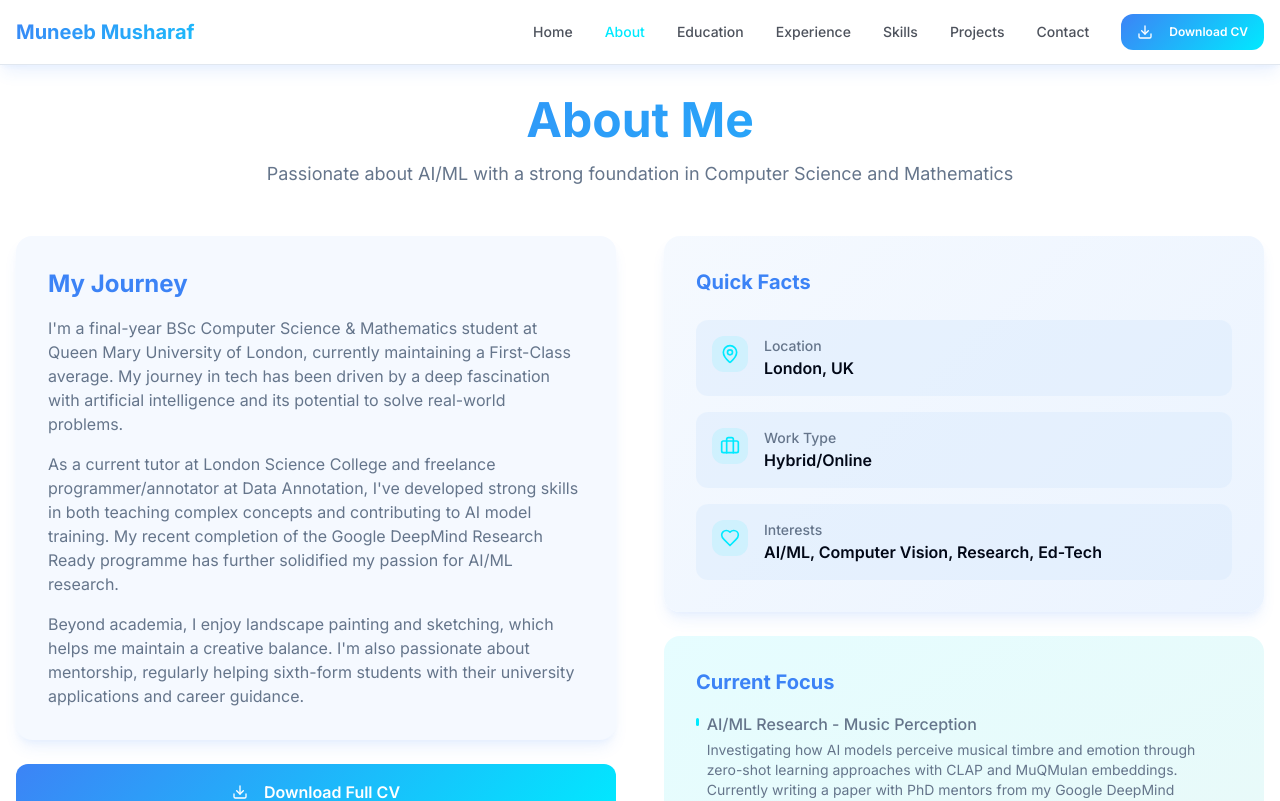
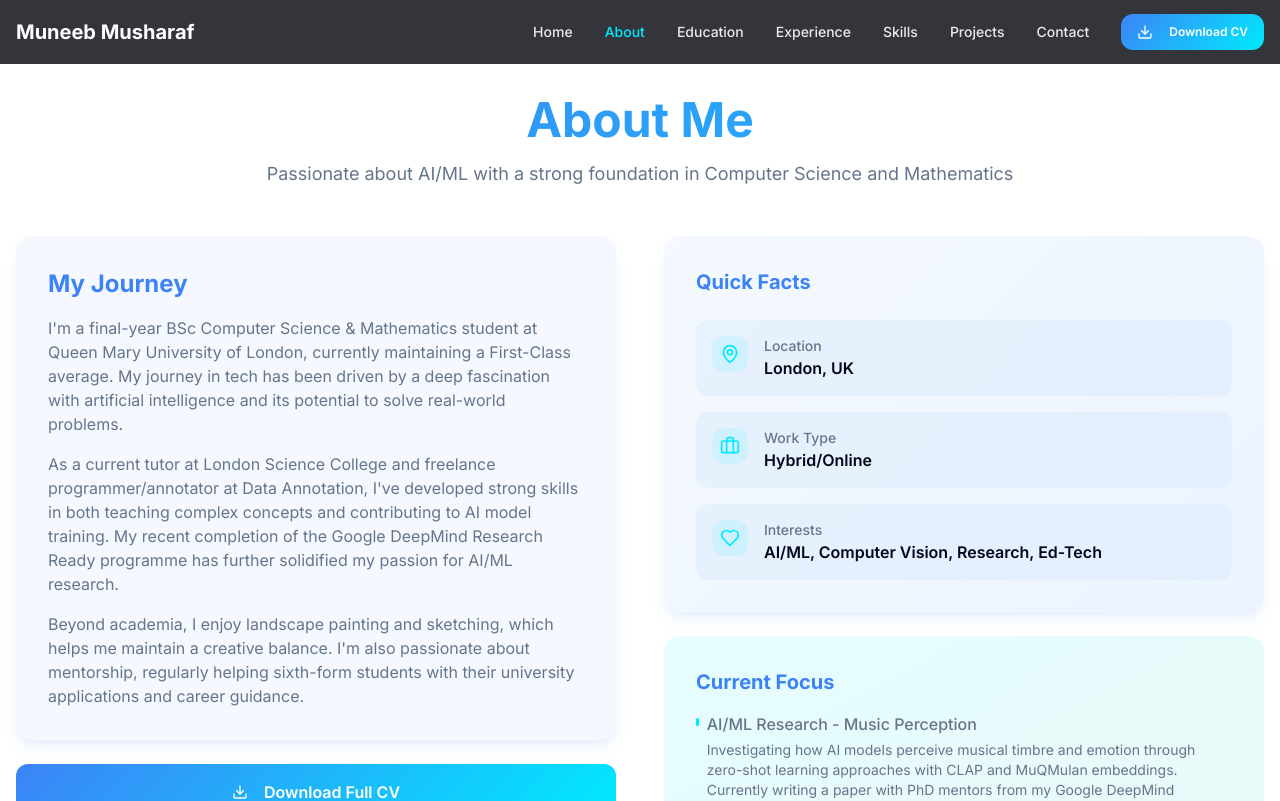
Before and after one commit to MUNEEBM05/muneeb-musharaf, a React (Vite) app: page /about in a window 1280 px wide. Shown: the top 801 px of the page. Built offline with nearby package versions, Linux system fonts and the light colour scheme.

Commit message:
Ensure consistent navigation bar
Make the navigation bar appearance consistent across all pages, matching the style of the home page.

```diff
--- a/src/components/Navigation.tsx
+++ b/src/components/Navigation.tsx
@@ -41,9 +41,8 @@ const Navigation = () => {
     <nav
       className={cn(
         "fixed top-0 left-0 right-0 z-50 transition-all duration-300",
-        isScrolled || location.pathname !== "/"
-          ? "bg-background/95 backdrop-blur-lg shadow-lg border-b border-border"
-          : "bg-primary-dark/80 backdrop-blur-lg"
+        "bg-primary-dark/80 backdrop-blur-lg",
+        isScrolled && "shadow-lg border-b border-border/20"
       )}
     >
       <div className="container mx-auto px-4">
@@ -54,10 +53,7 @@ const Navigation = () => {
             onClick={(e) => handleNavClick(e, "/")}
             className="flex items-center space-x-2"
           >
-            <span className={cn(
-              "text-xl font-bold gradient-text",
-              location.pathname === "/" && !isScrolled ? "text-white" : ""
-            )}>
+            <span className="text-xl font-bold text-white">
               Muneeb Musharaf
             </span>
           </Link>
@@ -72,10 +68,8 @@ const Navigation = () => {
                 className={cn(
                   "text-sm font-medium transition-colors link-hover",
                   isActive(item.href)
-                    ? location.pathname === "/" && !isScrolled ? "text-accent" : "text-accent"
-                    : location.pathname === "/" && !isScrolled
-                      ? "text-white/90 hover:text-white"
-                      : "text-foreground/70 hover:text-foreground"
+                    ? "text-accent"
+                    : "text-white/90 hover:text-white"
                 )}
               >
                 {item.label}
@@ -105,8 +99,8 @@ const Navigation = () => {
       {/* Mobile Navigation */}
       <div
         className={cn(
-          "lg:hidden absolute top-full left-0 right-0 backdrop-blur-lg border-b border-border transition-all duration-300 overflow-hidden",
-          location.pathname === "/" ? "bg-primary-dark/95" : "bg-background/95",
+          "lg:hidden absolute top-full left-0 right-0 backdrop-blur-lg border-b border-border/20 transition-all duration-300 overflow-hidden",
+          "bg-primary-dark/95",
           isMobileMenuOpen ? "max-h-screen" : "max-h-0"
         )}
       >
```
